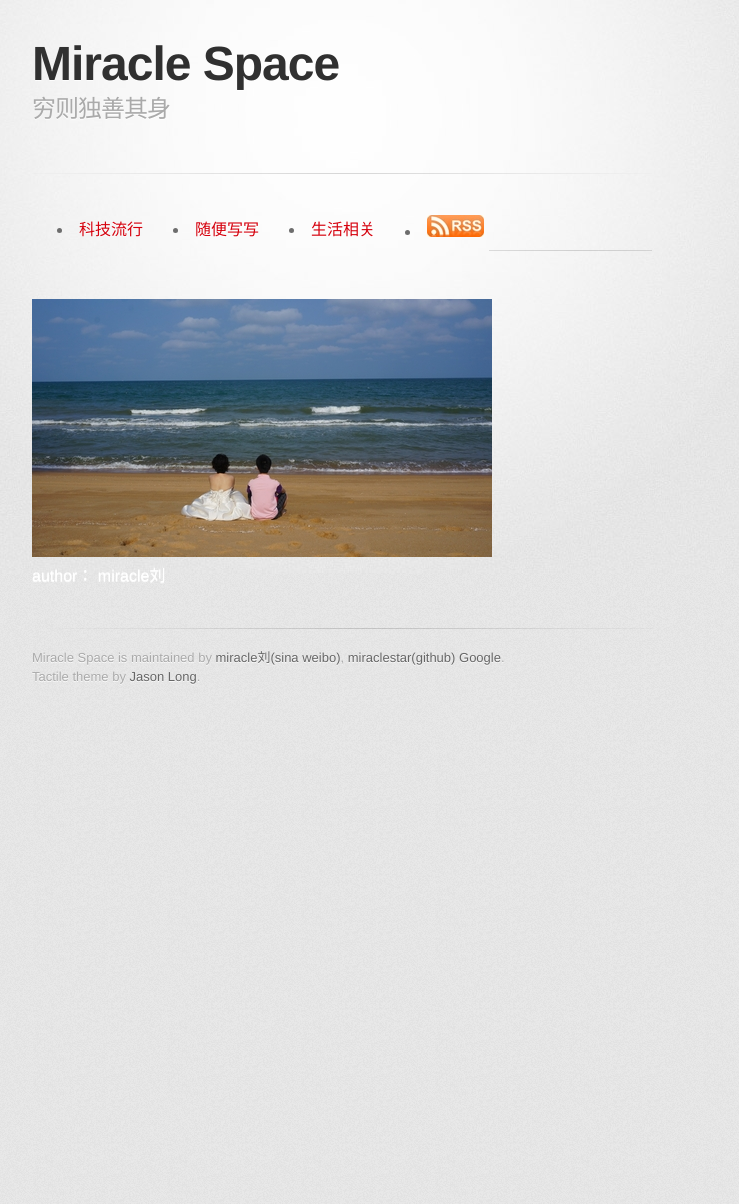
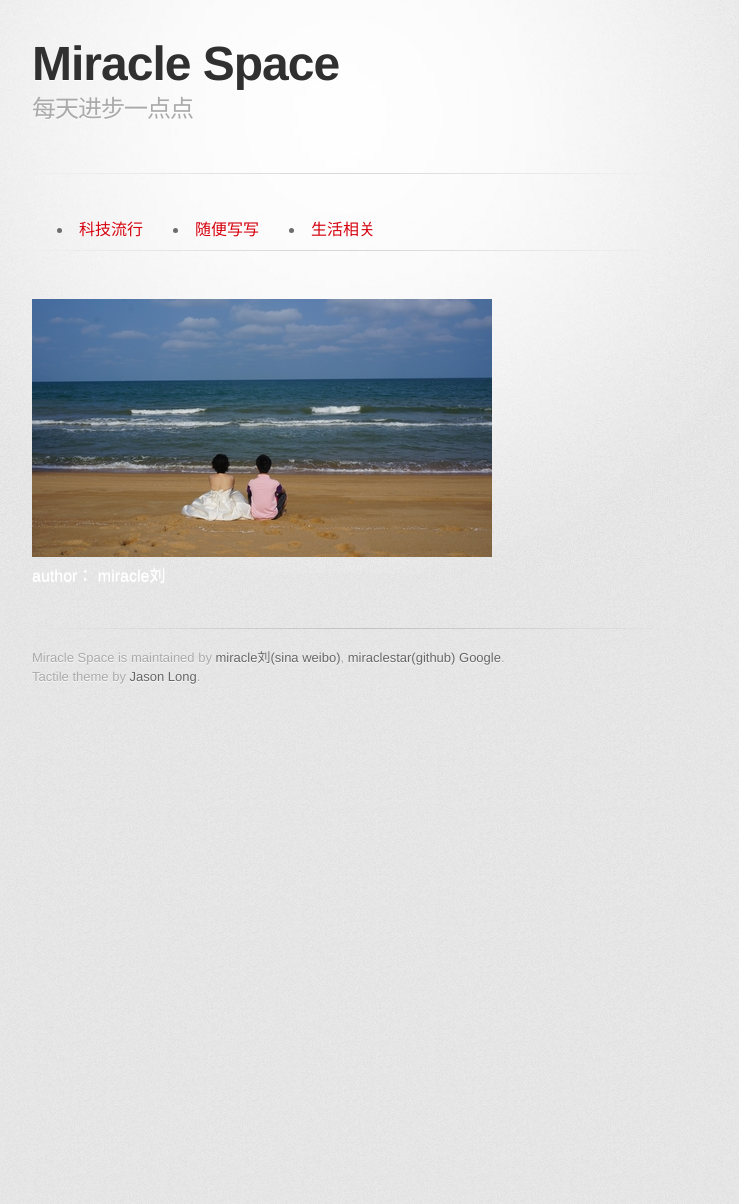
Before and after one commit to miraclestar/myblog, a Jekyll site: the page built from index.html, in a window 1280 px wide. Shown: the whole page, without its empty margins (298-1037 px from the left). Built offline with Jekyll 4.4.1, drawn with Linux system fonts in a browser that asks for light colours; nearby versions of some CDN libraries; some web fonts are replaced; Markdown is read by kramdown in place of the engine named in the settings; a script that is not in the unit is left out.

Commit message:
delete rss

```diff
--- a/_layouts/shouye.html
+++ b/_layouts/shouye.html
@@ -35,7 +35,7 @@
 
         <header>
           <h1><a href="/">Miracle Space</a></h1>
-          <h2>穷则独善其身</h2>
+          <h2>每天进步一点点</h2>
         </header>
 <!--
         <section id="downloads" class="clearfix">
--- a/index.html
+++ b/index.html
@@ -30,11 +30,6 @@ title: Miracle Space
     	<li id='life' >
     		<a href="javascript:void(0)" onclick="showls('l')">	生活相关</a>
     	</li>
-		<li id="rss">
-			<a href="http://feeds.feedburner.com/MiracleSpace" target="_blank">
-				<img src="/images/rsspic.jpg" alt="rss feeds">
-			</a>
-		</li>
 
     </ul>
     <br>
```
